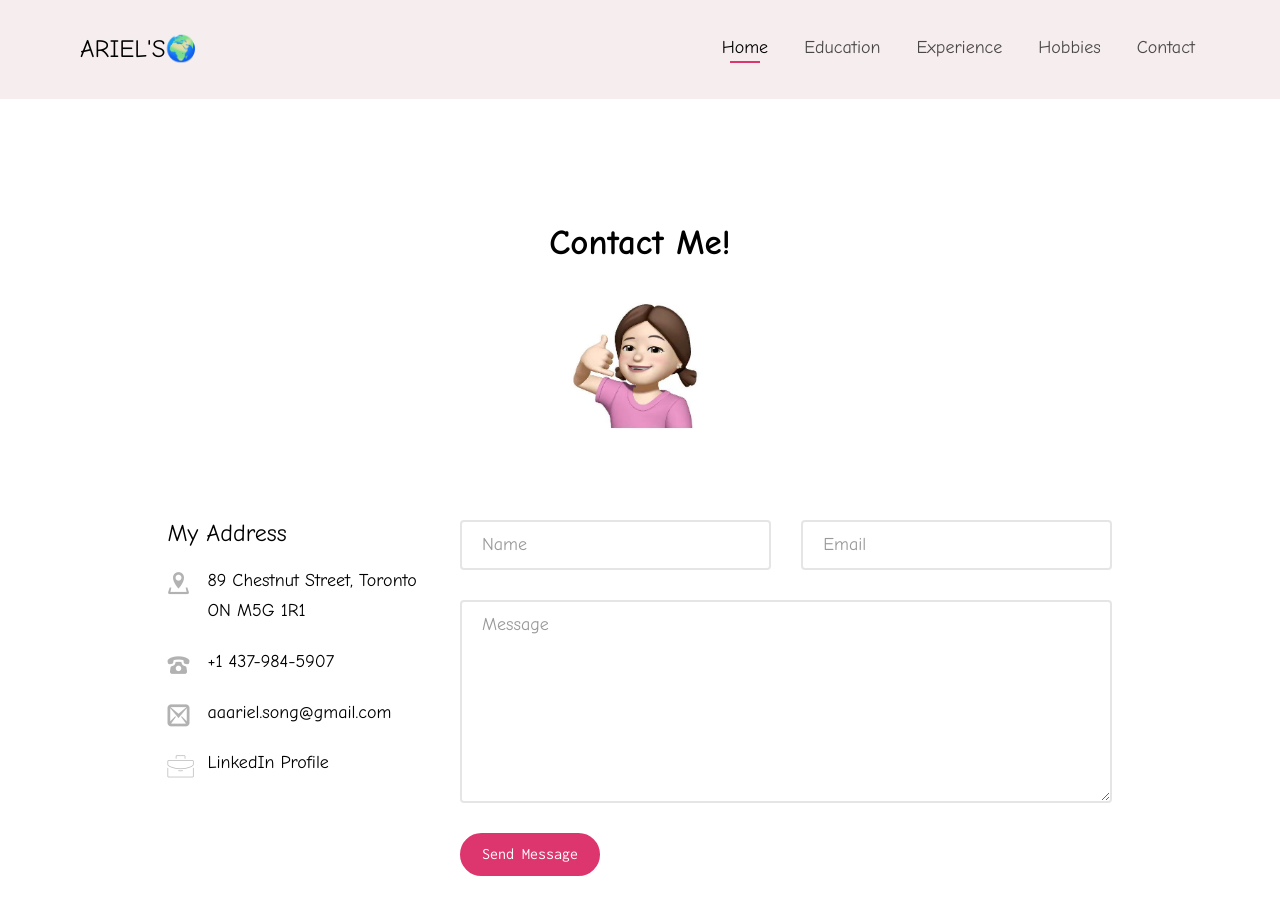
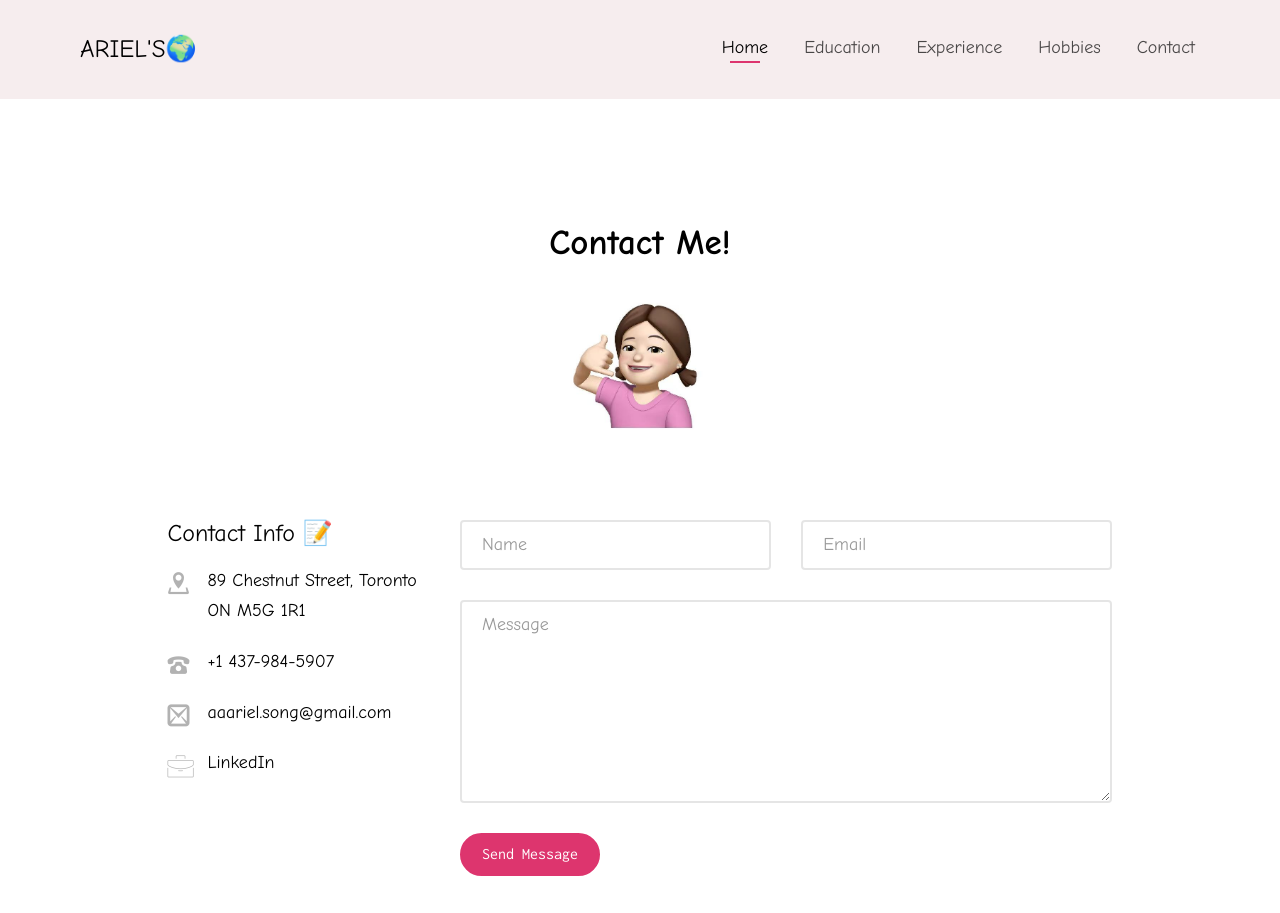
Before and after one commit to Arieloha/arielswebsite, a plain HTML site: page contact.html in a window 1280 px wide. Shown: the top 913 px of the page. Drawn offline with nearby package versions, Linux system fonts and the light colour scheme; files whose address does not match are found by name.

Commit message:
Modified contact page's contact info links hover style

```diff
--- a/contact.html
+++ b/contact.html
@@ -117,12 +117,12 @@
 		<div class="container">
 				<div class="row">
 					<div class="col-md-3 col-md-push-1 animate-box">
-						<h3>My Address</h3>
+						<h3>Contact Info 📝</h3>
 						<ul class="contact-info">
 							<li><i class="icon-location"></i><a href="https://www.google.com/maps/place/89+Chestnut+Street+Residence,+89+Chestnut+St,+Toronto,+ON+M5G+1R1/@43.6541011,-79.387196,17z/data=!3m1!4b1!4m5!3m4!1s0x882b34cbf85f8bfd:0x3397f5a35a845637!8m2!3d43.6540972!4d-79.3850073" target="_blank">89 Chestnut Street, Toronto ON M5G 1R1</a></li>
 							<li><i class="icon-old-phone"></i><a href="tel:+1437-984-5907">+1 437-984-5907</a></li>
 							<li><i class="icon-mail22"></i><a href="mailto: aaariel.song@gmail.com">aaariel.song@gmail.com</a></li>
-							<li><i class="icon-briefcase"></i><a href="https://www.linkedin.com/in/xingyu-song-282064225/">LinkedIn Profile</a></li>
+							<li><i class="icon-briefcase"></i><a href="https://www.linkedin.com/in/xingyu-song-282064225/">LinkedIn</a></li>
 						</ul>
 					</div>
 					<div class="col-md-7 col-md-push-1 animate-box">
--- a/css/style.css
+++ b/css/style.css
@@ -1047,6 +1047,10 @@ h1, h2, h3, h4, h5, h6, figure {
   color: #000;
 }
 
+.contact-info li a:hover {
+  text-decoration: underline;
+}
+
 .form-control {
   -webkit-box-shadow: none;
   -moz-box-shadow: none;
```
